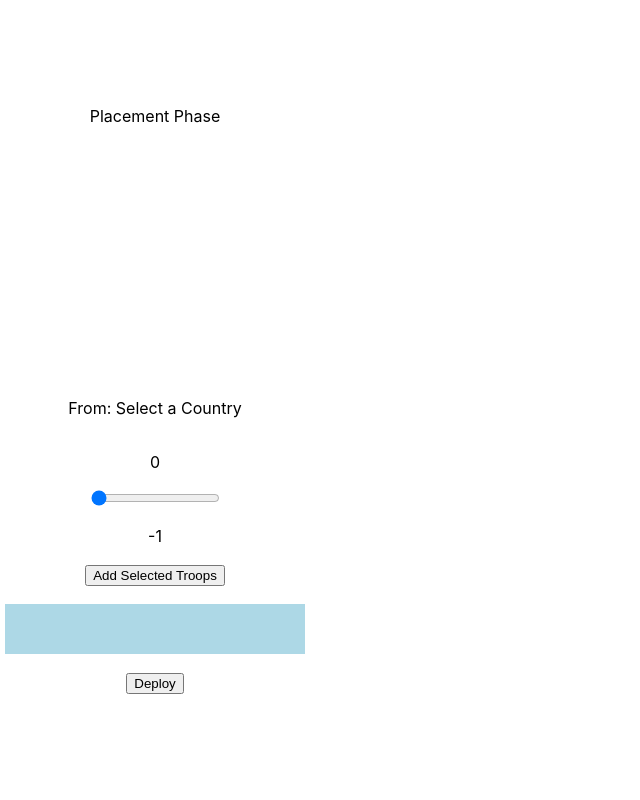
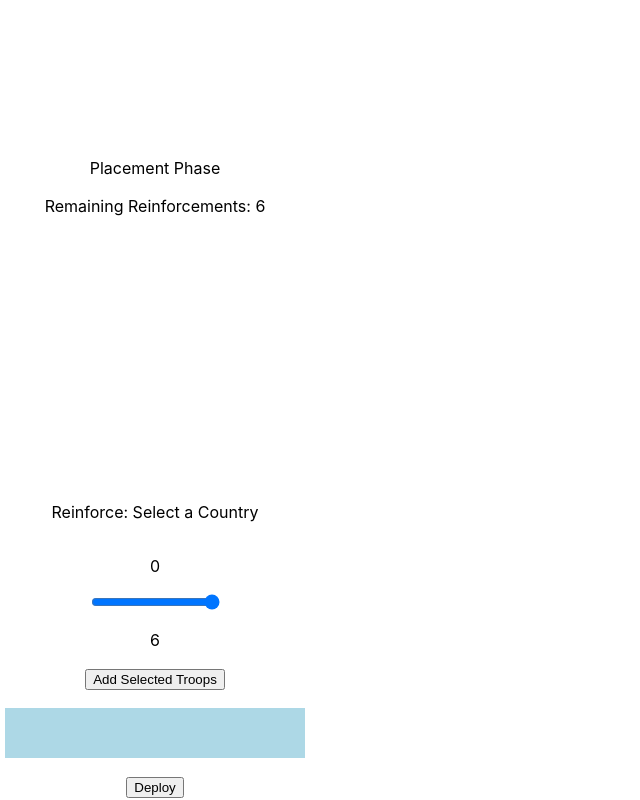
Before and after one commit to The-DeadPixel/RISKChain, a React (Create React App) app in the folder risk-chain/: page / in a window 1280 px wide. Shown: the part 1202-2002 px from the top of the page, without its empty margins (0-640 px from the left). Before the commit the page ends 1898 px from the top, so only its background shows below. Built offline with nearby package versions, Linux system fonts and the light colour scheme.

Commit message:
Got some new fancy stuff for the slider and selecting troops per phase

```diff
--- a/risk-chain/src/App.js
+++ b/risk-chain/src/App.js
@@ -18,6 +18,7 @@ class App extends Component {
       phase: 0,
       hilite: '',
       troopSelection: 'Selected Troops',
+      remainingTroops: 6,
       pendingMove: [],
       setFromPreview: console.log,
       setToPreview: console.log
@@ -37,6 +38,7 @@ class App extends Component {
     this.registerFrom = this.registerFrom.bind(this);
     this.registerTo = this.registerTo.bind(this);
     this.getScrollBox = this.getScrollBox.bind(this);
+    this.getSlider = this.getSlider.bind(this);
   }
 
   selectCountry(selection) {
@@ -304,6 +306,7 @@ class App extends Component {
   }
   async nextPhase(){
     //Send Data...
+    let troops = 0;
     if(this.state.phase ===0) {
       console.log('Need to call troop placement');
       //Need to bake parameters for Place Troops Driver here
@@ -319,9 +322,12 @@ class App extends Component {
       console.log('Need to call troop movement function');
       //Need to bake parameters for TrfArmies Driver Here
      // await RiskContract.methods.TrfArmiesDriver().call();
+      //This is where we need to set our remaining troops for the upcoming turn
+      troops = 10;
 
     }else{
       console.log('Found ourselves in some inconsistant state, check nextPhase()');
+
     }
     // We also need to make a call on getBoard and update the board here when we move to the next phase.
 
@@ -329,7 +335,7 @@ class App extends Component {
      *     var Board = await RiskContract.methods.getBoard().call();
      *      set State on the correct component to Board... might have to plumb in a reference...
      */
-    this.setState({ phase: (this.state.phase+1)%3 , pendingMove: []});
+    this.setState({ phase: (this.state.phase+1)%3 , pendingMove: [], remainingTroops: troops});
   }
   getControllTitle(){
     return (this.state.phase === 0 ? 'Placement Phase' : ( this.state.phase ===1 ? 'Attack Phase': 'Movement Phase' ) );
@@ -343,20 +349,25 @@ class App extends Component {
   }
   addButton() {
     // add From, To, Troops to list, based on phase.
-    if(this.state.troopSelection.localeCompare('Selected Troops')===0 || this.state.troopSelection <= 0){
+    if((this.state.troopSelection.localeCompare('Selected Troops')===0 || this.state.troopSelection <= 0) && this.state.phase == 0){
       console.log('No troops selected yet');
+      return;
+    }
+    let troops = this.state.troopSelection;
+    if(this.state.phase == 0 && this.state.remainingTroops < troops) {
+      troops = this.state.remainingTroops;
     }
 
-    let update = {};
+    let update = [];
     let tmpMoves = this.state.pendingMove;
     console.log(tmpMoves);
     if(this.state.phase == 0) {
-       update =  tmpMoves.push({ type: this.state.phase, country: this.state.from, troops: this.state.troopSelection});
+       update =  tmpMoves.push({ type: this.state.phase, country: this.state.from, troops: troops});
     } else {
-      update =  tmpMoves.push({ type: this.state.phase, from: this.state.from, to: this.state.to, troops: this.state.troopSelection });
+      update =  tmpMoves.push({ type: this.state.phase, from: this.state.from, to: this.state.to, troops: troops });
     }
     console.log(update);
-    this.setState({ pendingMove: tmpMoves }, () => {console.log(this.state)});
+    this.setState({ pendingMove: tmpMoves, remainingTroops: this.state.remainingTroops - troops }, () => {console.log(this.state)});
   }
   registerFrom(func) {
     this.setState({ setFromPreview: func});
@@ -365,17 +376,16 @@ class App extends Component {
     this.setState({ setToPreview: func});
   }
   getPreview() {
+    let preViewTag;
     if(this.state.phase === 0 ){
-      return (<Preview name={this.state.from} type={'From'} register={this.registerFrom}/>);
+      preViewTag = (<div><p>{'Remaining Reinforcements: '+this.state.remainingTroops}</p><Preview name={this.state.from} type={'Reinforce'} register={this.registerFrom}/></div>);
+    }else{
+      preViewTag = (<div><Preview name={this.state.from} type={'From'} register={this.registerFrom} /><Preview name={this.state.to} type={'To'} register={this.registerTo} /></div>);
     }
-    return (<div>
-        <Preview name={this.state.from} type={'From'} register={this.registerFrom} />
-        <Preview name={this.state.to} type={'To'} register={this.registerTo} />
-        </div>
-  );
+    return preViewTag;
   }
   getScrollBox() {
-    let boxTag;
+    let boxTag='';
 
     this.state.pendingMove.forEach((element) => {
       if(element.type == 0){
@@ -392,6 +402,12 @@ class App extends Component {
     return boxTag;
 
   }
+  getSlider() {
+    return (<div><p>{0}</p>
+        <input type={'range'} min={0} max={this.state.phase == 0 ? this.state.remainingTroops : this.state.troops} onChange={this.sliderUpdate}/>
+    <p>{this.state.phase == 0 ? this.state.remainingTroops : this.state.troops}</p></div>
+  );
+  }
   render() {
     //console.log(this.state.hilite);
 
@@ -406,9 +422,7 @@ class App extends Component {
               {this.getPreview()}
             </tr>
             <tr>
-              <p>0</p>
-              <input type={'range'} min={'0'} max={this.state.troops-1} onChange={this.sliderUpdate}/>
-              <p>{this.state.troops -1}</p>
+              {this.getSlider()}
             </tr>
             <tr>
               <button onClick={this.addButton}>Add {this.state.troopSelection}</button>
```
